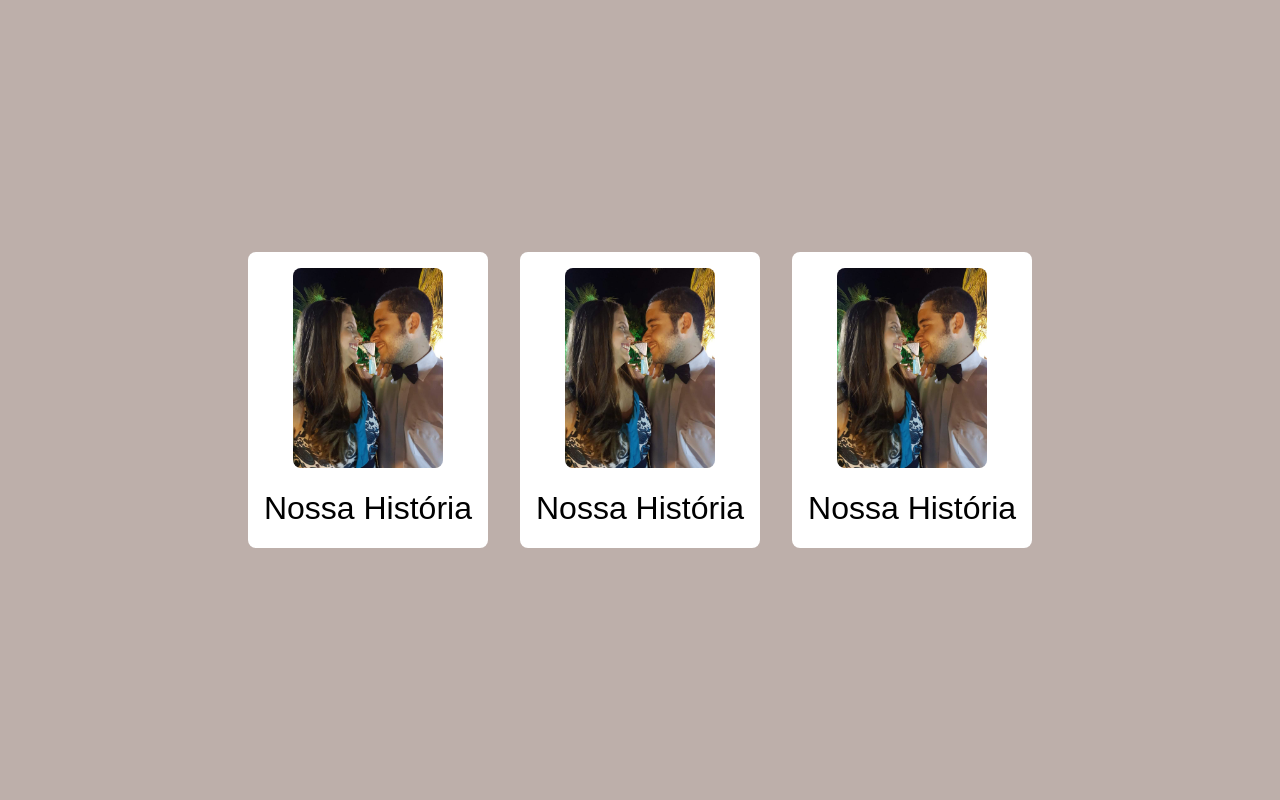
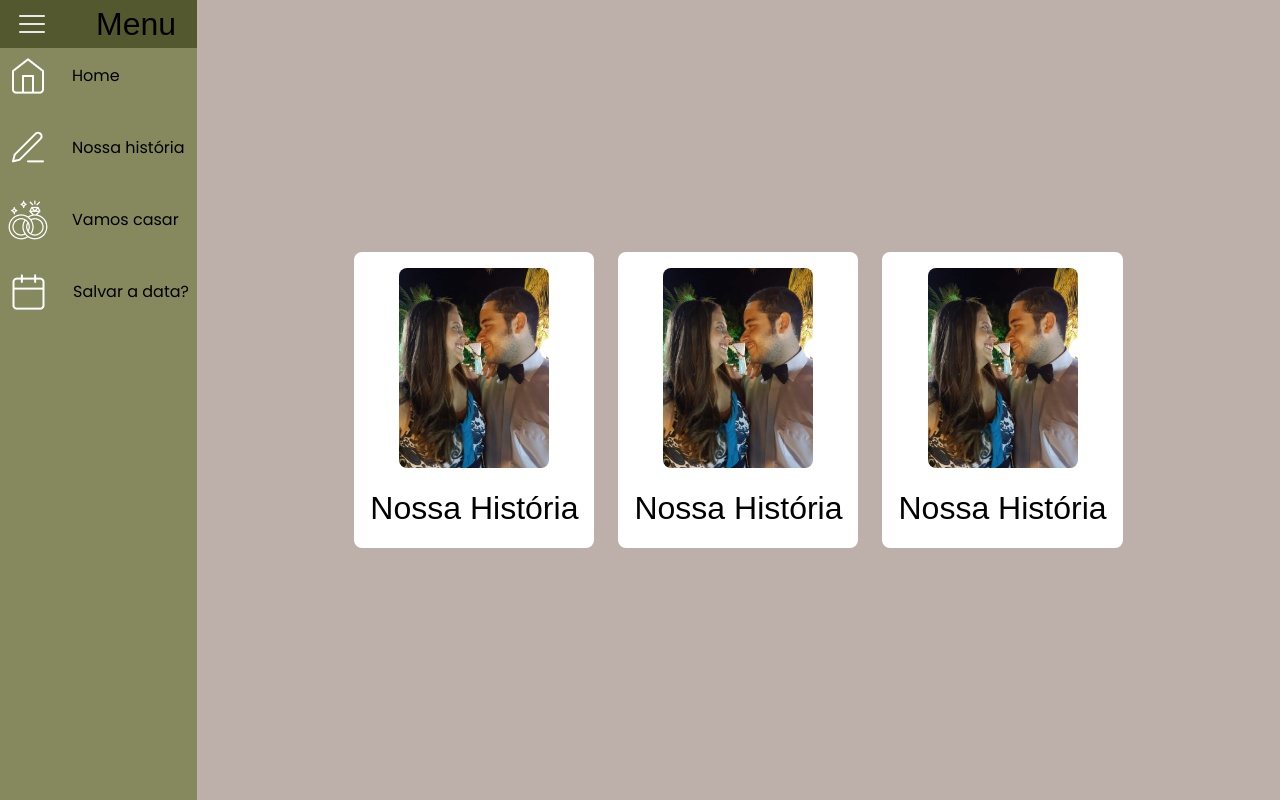
Before and after one commit to nayara-al/my-wedding-invite, a Next.js app: page / in a window 1280 px wide. Built offline with nearby package versions, Linux system fonts and the light colour scheme; a web font is replaced by a local one.

Commit message:
refatoração para componente layout

```diff
--- a/src/app/(home)/page.tsx
+++ b/src/app/(home)/page.tsx
@@ -1,9 +1,14 @@
+import { NavBar } from "@/components/common/NavBar";
+import { StructurePage } from "@/components/common/StructurePage";
 import CardHome from "@/components/pageComponents/home/CardsHome";
 
 export default function Home() {
   return (
-    <div className="flex bg-bgPage h-[100vh] w-full gap-8 text-center justify-center items-center">
-      <CardHome />
-    </div>
+    <StructurePage>
+      <NavBar />
+      <div className="flex flex-1 bg-bgPage h-[100vh] gap-6 text-center justify-center items-center">
+        <CardHome />
+      </div>
+    </StructurePage>
   );
 }
--- a/src/app/nossa-historia/page.tsx
+++ b/src/app/nossa-historia/page.tsx
@@ -1,18 +1,20 @@
-import { NavBar } from "@/components/NavBar";
-import { PageTitle } from "@/components/PageTitle";
-import { Scrap } from "@/components/Scrap";
+import { NavBar } from "@/components/common/NavBar";
+import { PageTitle } from "@/components/common/PageTitle";
+import { Scrap } from "@/components/common/Scrap";
+import { StructurePage } from "@/components/common/StructurePage";
+
 import React from "react";
 
 export default function pages() {
   return (
-    <div className="flex bg-bgPage h-full w-full">
+    <StructurePage>
       <NavBar />
-      <div>
+      <div className="grow">
         <PageTitle title="Nossa história"/>
         <div className="flex self-center justify-center ">
           <Scrap/>
         </div>
       </div>
-    </div>
+    </StructurePage>
   );
 }
```
